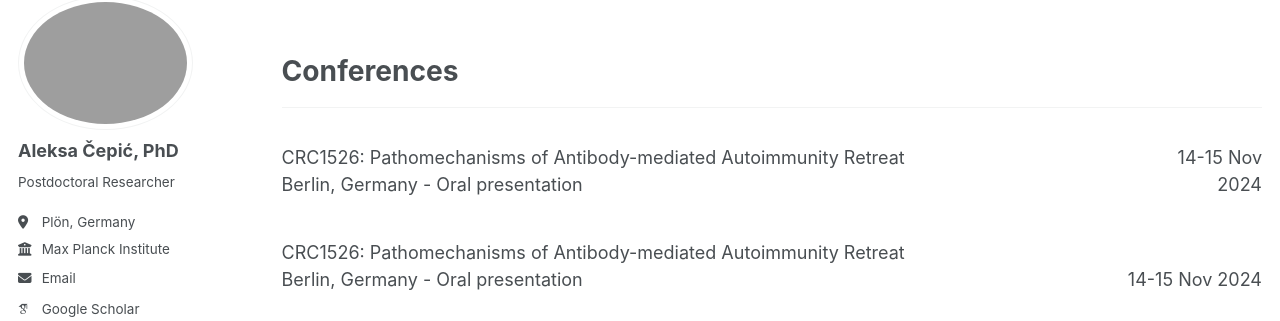
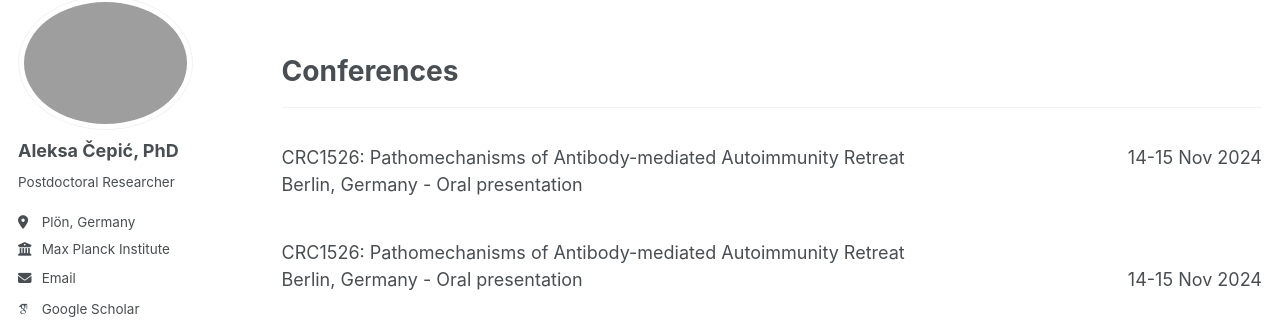
Before and after one commit to drcepic/drcepic.github.io, a Jekyll site: the page built from _pages/cv.md, in a window 1280 px wide and 900 px high, scrolled down 1046 px. Shown: the part 110-431 px from the top of the window. Built offline with Jekyll 4.4.1, drawn with Linux system fonts in a browser that asks for light colours; some web fonts are replaced.

Commit message:
Update cv.md

```diff
--- a/_pages/cv.md
+++ b/_pages/cv.md
@@ -92,12 +92,12 @@ Conferences
 ======
 <hr>
 
-<div style="display: flex; gap: 15px;">
+<div style="display: flex; gap: 10px;">
   <div style="flex: 7; text-align: left;">
     <!-- First column with two paragraphs -->
     <p>CRC1526: Pathomechanisms of Antibody-mediated Autoimmunity Retreat<br> Berlin, Germany - Oral presentation</p>
   </div>
-  <div style="flex: 1; text-align: right;">
+  <div style="flex: 2; text-align: right;">
     <!-- Second column with one paragraph -->
     <p>14-15 Nov 2024</p>
   </div>
```
